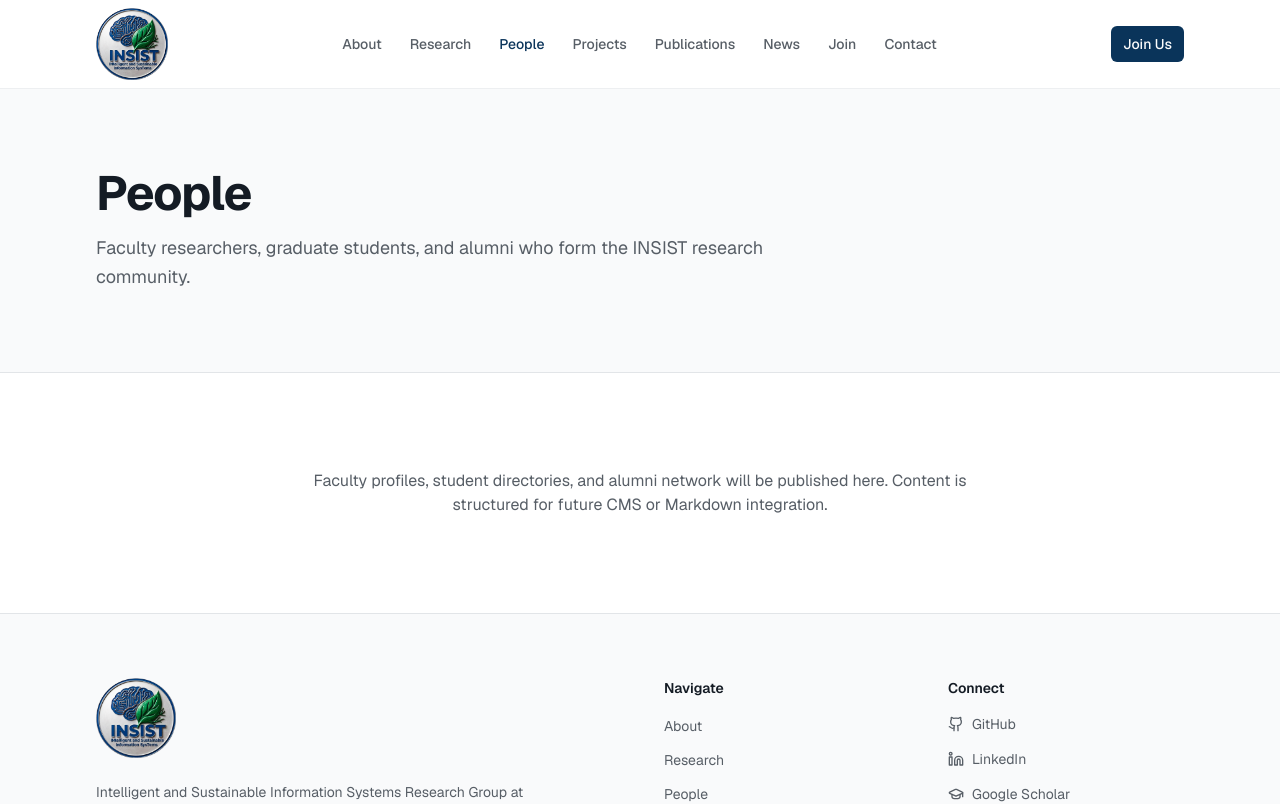
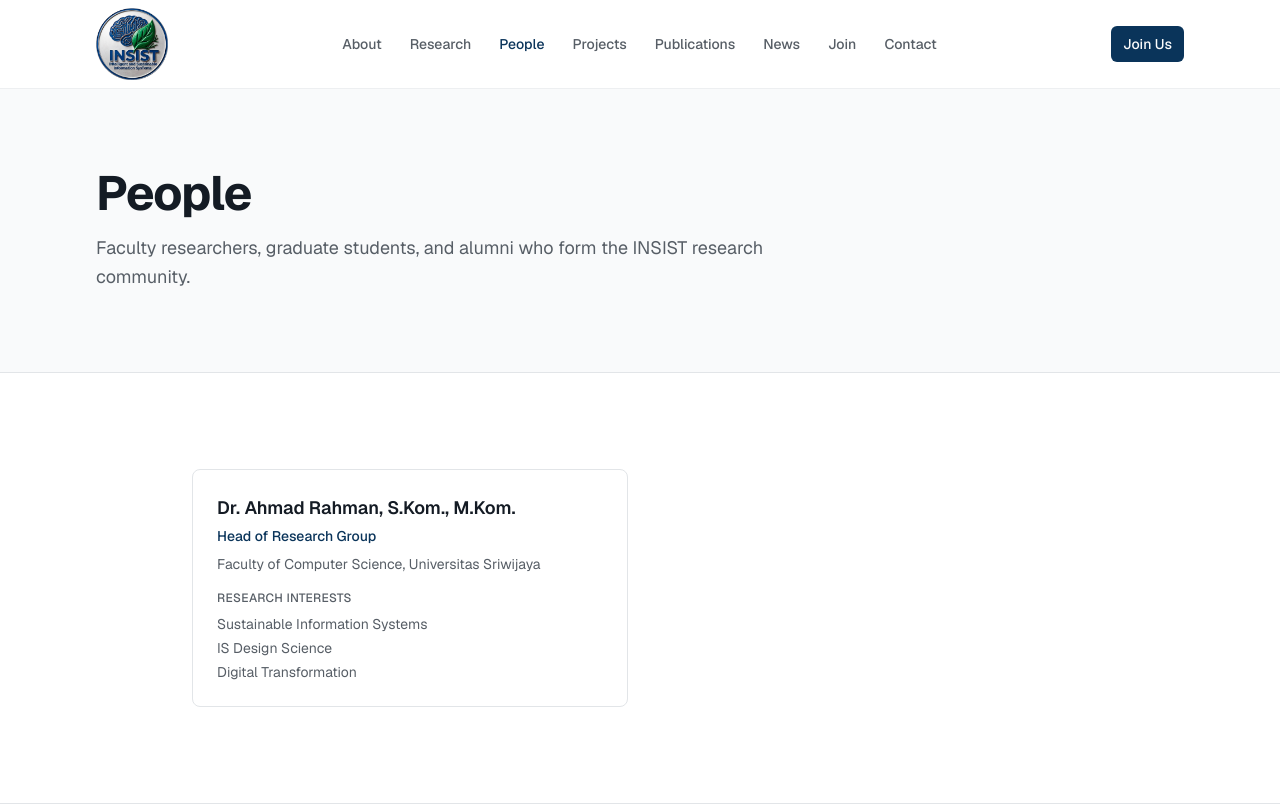
Before and after one commit to rahmatheroza/insist, a Next.js app: page /people in a window 1280 px wide. Shown: the top 804 px of the page. Built offline with nearby package versions, Linux system fonts and the light colour scheme.

Commit message:
menambahkan satu data pada bagian People dan Projects

```diff
--- a/src/app/people/page.tsx
+++ b/src/app/people/page.tsx
@@ -2,7 +2,7 @@ import type { Metadata } from "next";
 
 import { Container } from "@/components/shared/container";
 import { PageHeader } from "@/components/shared/page-header";
-import { siteConfig } from "@/content/site";
+import { people, siteConfig } from "@/content/site";
 
 export const metadata: Metadata = {
   title: "People",
@@ -17,11 +17,41 @@ export default function PeoplePage() {
         description="Faculty researchers, graduate students, and alumni who form the INSIST research community."
       />
       <Container className="py-16 lg:py-24">
-        <p className="mx-auto max-w-2xl text-center text-muted-foreground">
-          Faculty profiles, student directories, and alumni network will be
-          published here. Content is structured for future CMS or Markdown
-          integration.
-        </p>
+        <div className="mx-auto grid max-w-4xl gap-6 sm:grid-cols-2">
+          {people.map((person) => (
+            <article
+              key={person.id}
+              className="rounded-lg border border-border p-6"
+            >
+              <h2 className="text-lg font-semibold text-foreground">
+                {person.name}
+              </h2>
+              <p className="mt-1 text-sm font-medium text-primary">
+                {person.role}
+              </p>
+              <p className="mt-2 text-sm text-muted-foreground">
+                {person.affiliation}
+              </p>
+              {person.researchInterests && person.researchInterests.length > 0 && (
+                <div className="mt-4">
+                  <p className="text-xs font-medium tracking-wide text-muted-foreground uppercase">
+                    Research Interests
+                  </p>
+                  <ul className="mt-2 space-y-1">
+                    {person.researchInterests.map((interest) => (
+                      <li
+                        key={interest}
+                        className="text-sm text-muted-foreground"
+                      >
+                        {interest}
+                      </li>
+                    ))}
+                  </ul>
+                </div>
+              )}
+            </article>
+          ))}
+        </div>
       </Container>
     </>
   );
--- a/src/app/projects/page.tsx
+++ b/src/app/projects/page.tsx
@@ -2,12 +2,19 @@ import type { Metadata } from "next";
 
 import { Container } from "@/components/shared/container";
 import { PageHeader } from "@/components/shared/page-header";
-import { siteConfig } from "@/content/site";
+import { Badge } from "@/components/ui/badge";
+import { projects, siteConfig } from "@/content/site";
 
 export const metadata: Metadata = {
   title: "Projects",
   description: `Active and completed research projects at ${siteConfig.name}.`,
 };
+
+const statusLabels = {
+  active: "Active",
+  ongoing: "Ongoing",
+  completed: "Completed",
+} as const;
 
 export default function ProjectsPage() {
   return (
@@ -17,11 +24,31 @@ export default function ProjectsPage() {
         description="Applied and fundamental research projects spanning health informatics, green IT, smart infrastructure, and enterprise systems."
       />
       <Container className="py-16 lg:py-24">
-        <p className="mx-auto max-w-2xl text-center text-muted-foreground">
-          Project listings with status, collaborators, and outcomes will be
-          added here. Each project will link to related publications and team
-          members.
-        </p>
+        <div className="mx-auto max-w-3xl space-y-6">
+          {projects.map((project) => (
+            <article
+              key={project.id}
+              className="rounded-lg border border-border p-6"
+            >
+              <div className="flex flex-wrap items-center gap-3">
+                <Badge variant="secondary">
+                  {statusLabels[project.status]}
+                </Badge>
+                {project.tags.map((tag) => (
+                  <Badge key={tag} variant="muted">
+                    {tag}
+                  </Badge>
+                ))}
+              </div>
+              <h2 className="mt-3 text-lg font-semibold leading-snug text-foreground">
+                {project.title}
+              </h2>
+              <p className="mt-2 text-sm leading-relaxed text-muted-foreground">
+                {project.description}
+              </p>
+            </article>
+          ))}
+        </div>
       </Container>
     </>
   );
--- a/src/content/site.ts
+++ b/src/content/site.ts
@@ -6,6 +6,8 @@ import type {
   JoinContent,
   NavItem,
   NewsItem,
+  Person,
+  Project,
   Publication,
   ResearchTheme,
   SiteConfig,
@@ -247,3 +249,28 @@ export const joinContent: JoinContent = {
     },
   ],
 };
+
+export const people: Person[] = [
+  {
+    id: "person-1",
+    name: "Dr. Ahmad Rahman, S.Kom., M.Kom.",
+    role: "Head of Research Group",
+    affiliation: "Faculty of Computer Science, Universitas Sriwijaya",
+    researchInterests: [
+      "Sustainable Information Systems",
+      "IS Design Science",
+      "Digital Transformation",
+    ],
+  },
+];
+
+export const projects: Project[] = [
+  {
+    id: "project-1",
+    title: "Green IT Maturity Assessment for Indonesian Universities",
+    description:
+      "Developing and validating a maturity model to help higher education institutions measure, benchmark, and improve the environmental sustainability of their information systems and digital infrastructure.",
+    status: "active",
+    tags: ["Sustainable IS", "Green IT", "Higher Education"],
+  },
+];
```
